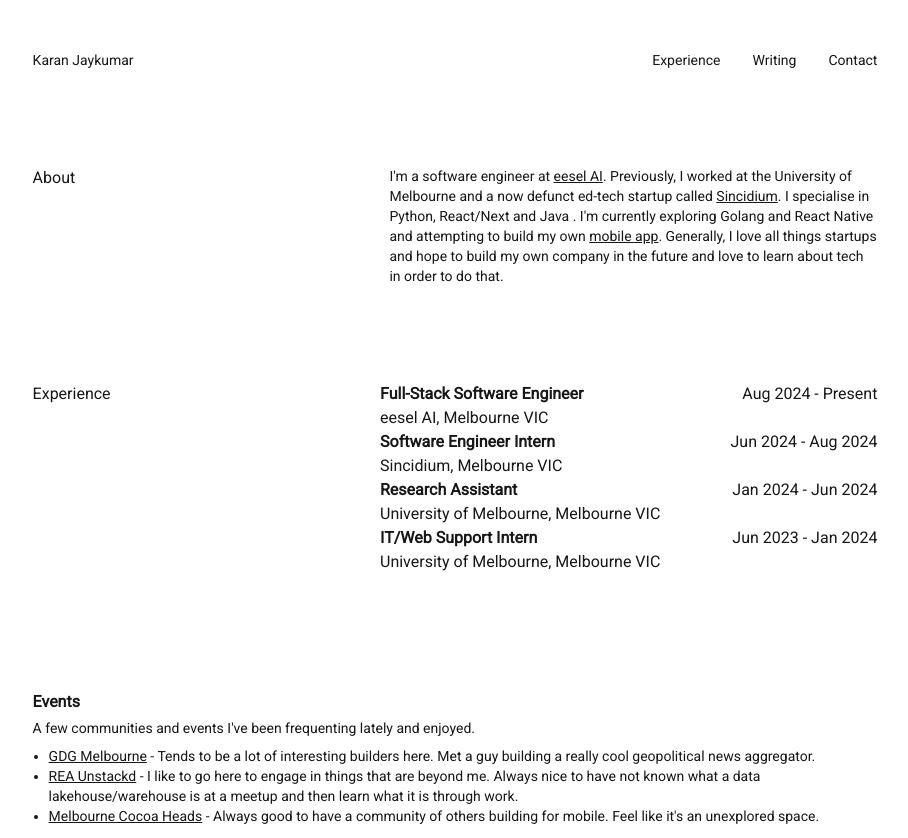
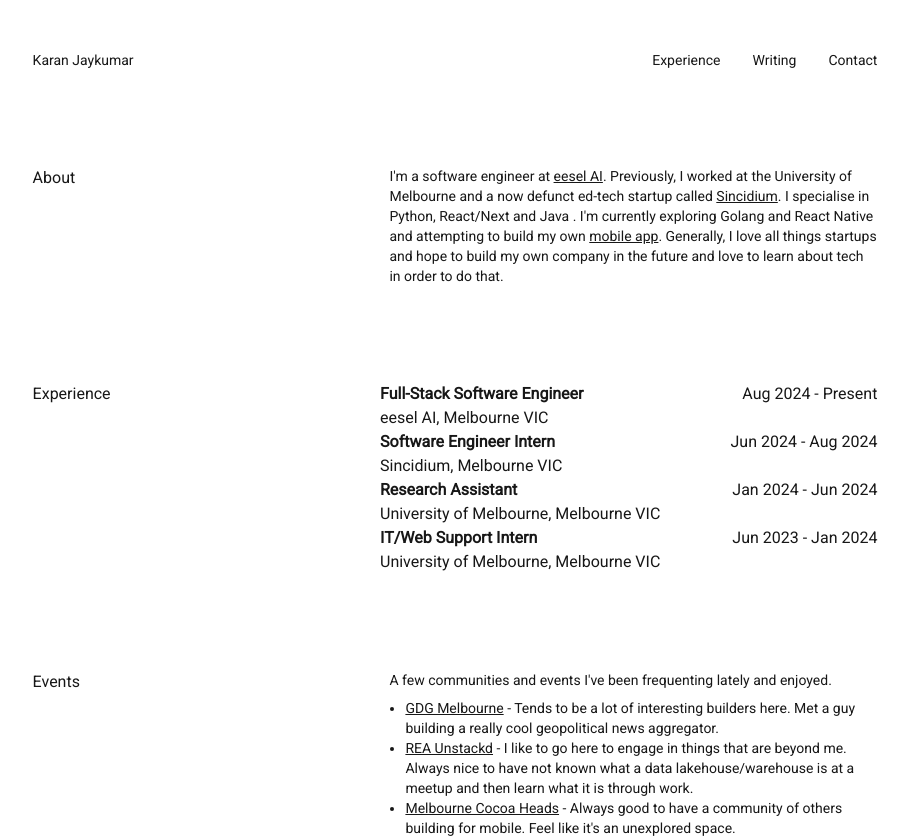
Before and after one commit to KaranJayakumar/portfolio, a Next.js app: page / in a window 1280 px wide. Shown: the top 838 px of the page, without its empty margins (185-1093 px from the left). Built offline with nearby package versions, Linux system fonts and the light colour scheme.

Commit message:
Intro events block

```diff
--- a/app/_components/blocks/Events.tsx
+++ b/app/_components/blocks/Events.tsx
@@ -1,7 +1,8 @@
+import { Block } from "../layout/Block"
+
 export const Events = () => {
   return (
-    <div className="flex-col py-[10px] pt-[20px]" id="events">
-      <p className="pb-[4px] font-bold">Events</p>
+    <Block title="Events">
       <p className="pb-[8px] text-sm">A few communities and events I&apos;ve been frequenting lately and enjoyed.</p>
       <ul className="text-sm space-y-2 list-disc">
         <div className="px-4">
@@ -16,6 +17,6 @@ export const Events = () => {
           </li>
         </div>
       </ul>
-    </div>
+    </Block>
   )
 }
--- a/app/_components/layout/PortfolioLayout.tsx
+++ b/app/_components/layout/PortfolioLayout.tsx
@@ -4,8 +4,8 @@ interface LayoutProps{
 }
 export const PortfolioLayout = ({ children } : LayoutProps) => {
   return (
-    <div className="flex h-full w-full py-[50px] pl-[17vw] pr-[17vw]">
-      <div>
+    <div className="flex h-full w-full min-w-full py-[50px] pl-[17vw] pr-[17vw]">
+      <div className="w-full">
         {children}
       </div>
     </div>
```
